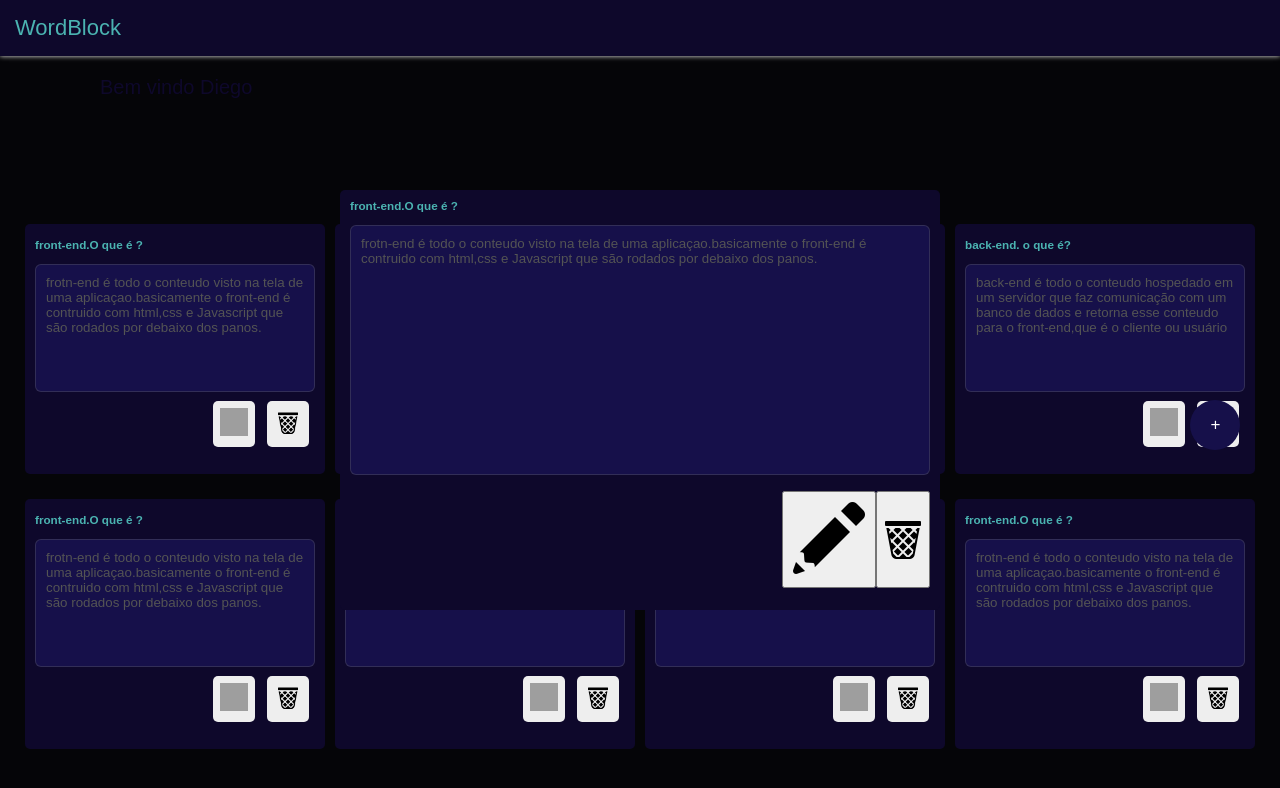
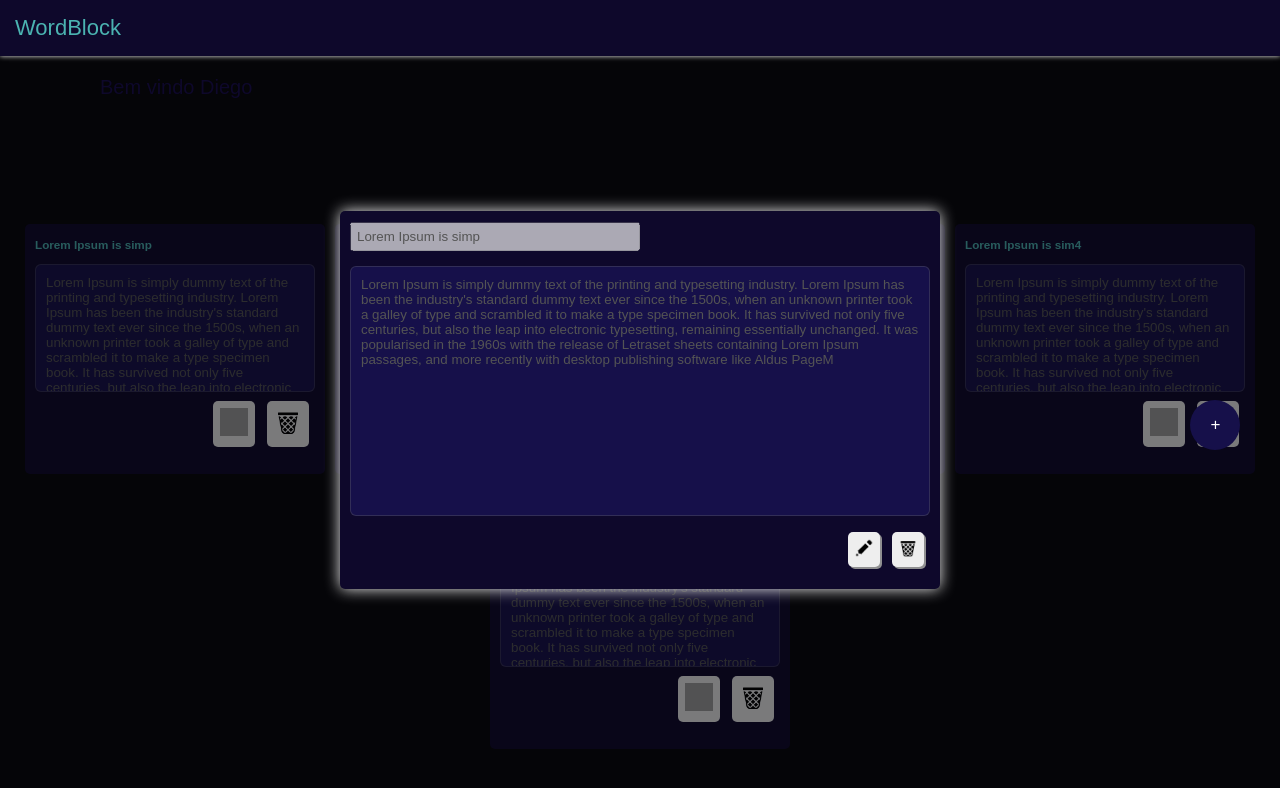
Before and after one commit to diegodevelopertec/bloco-de-notas, a React (Vite) app: page /notes in a window 1280 px wide. Both pictures are taken after a click on the link 288 px from the left and 424 px from the top of the page. Shown: the top 788 px of the page. Built offline with nearby package versions, Linux system fonts and the light colour scheme; no server answers; data requests are answered from the project's data file; grey boxes are pictures that could not be loaded.

Commit message:
adicionada funcionalidade de fechar modal apos deletar

```diff
--- a/mock/database.json
+++ b/mock/database.json
@@ -33,52 +33,34 @@
   ],
   "notes": [
     {
-      "id": 3,
-      "usersId": 1,
-      "title": "front-end.O que é ?",
-      "content": "frotn-end é todo o conteudo visto na tela de uma aplicaçao.basicamente o front-end é contruido com html,css e Javascript que são rodados por debaixo dos panos."
+      "usersId": 2,
+      "title": "Lorem Ipsum is simp",
+      "content": "Lorem Ipsum is simply dummy text of the printing and typesetting industry. Lorem Ipsum has been the industry's standard dummy text ever since the 1500s, when an unknown printer took a galley of type and scrambled it to make a type specimen book. It has survived not only five centuries, but also the leap into electronic typesetting, remaining essentially unchanged. It was popularised in the 1960s with the release of Letraset sheets containing Lorem Ipsum passages, and more recently with desktop publishing software like Aldus PageM",
+      "id": 14
     },
     {
-      "id": 4,
       "usersId": 2,
-      "title": "uma anotação qualquer",
-      "content": "estou aprendendo que react é um framework da web para desnevolvimento de front-ends de aplicações"
+      "title": "Lorem Ipsum is s2p",
+      "content": "Lorem Ipsum is simply dummy text of the printing and typesetting industry. Lorem Ipsum has been the industry's standard dummy text ever since the 1500s, when an unknown printer took a galley of type and scrambled it to make a type specimen book. It has survived not only five centuries, but also the leap into electronic typesetting, remaining essentially unchanged. It was popularised in the 1960s with the release of Letraset sheets containing Lorem Ipsum passages, and more recently with desktop publishing software like Aldus PageM",
+      "id": 15
     },
     {
-      "title": "anotacao atualizada",
-      "content": "anotacao atualizada",
-      "id": 6,
-      "usersId": 2
+      "usersId": 2,
+      "title": "Lorem Ipsum is si3",
+      "content": "Lorem Ipsum is simply dummy text of the printing and typesetting industry. Lorem Ipsum has been the industry's standard dummy text ever since the 1500s, when an unknown printer took a galley of type and scrambled it to make a type specimen book. It has survived not only five centuries, but also the leap into electronic typesetting, remaining essentially unchanged. It was popularised in the 1960s with the release of Letraset sheets containing Lorem Ipsum passages, and more recently with desktop publishing software like Aldus PageM",
+      "id": 16
     },
     {
-      "id": 7,
-      "usersId": 3,
-      "title": "back-end. o que é?",
-      "content": "back-end é todo o conteudo hospedado em um servidor que faz comunicação com um banco de dados e retorna esse conteudo para o front-end,que é o cliente ou usuário"
+      "usersId": 2,
+      "title": "Lorem Ipsum is sim4",
+      "content": "Lorem Ipsum is simply dummy text of the printing and typesetting industry. Lorem Ipsum has been the industry's standard dummy text ever since the 1500s, when an unknown printer took a galley of type and scrambled it to make a type specimen book. It has survived not only five centuries, but also the leap into electronic typesetting, remaining essentially unchanged. It was popularised in the 1960s with the release of Letraset sheets containing Lorem Ipsum passages, and more recently with desktop publishing software like Aldus PageM",
+      "id": 17
     },
     {
-      "id": 8,
-      "usersId": 1,
-      "title": "front-end.O que é ?",
-      "content": "frotn-end é todo o conteudo visto na tela de uma aplicaçao.basicamente o front-end é contruido com html,css e Javascript que são rodados por debaixo dos panos."
-    },
-    {
-      "id": 9,
       "usersId": 2,
-      "title": "uma anotação qualquer",
-      "content": "estou aprendendo que react é um framework da web para desnevolvimento de front-ends de aplicações"
-    },
-    {
-      "id": 12,
-      "usersId": 3,
-      "title": "back-end. o que é?",
-      "content": "back-end é todo o conteudo hospedado em um servidor que faz comunicação com um banco de dados e retorna esse conteudo para o front-end,que é o cliente ou usuário"
-    },
-    {
-      "id": 13,
-      "usersId": 1,
-      "title": "front-end.O que é ?",
-      "content": "frotn-end é todo o conteudo visto na tela de uma aplicaçao.basicamente o front-end é contruido com html,css e Javascript que são rodados por debaixo dos panos."
+      "title": "Lorem Ipsum is sim6",
+      "content": "Lorem Ipsum is simply dummy text of the printing and typesetting industry. Lorem Ipsum has been the industry's standard dummy text ever since the 1500s, when an unknown printer took a galley of type and scrambled it to make a type specimen book. It has survived not only five centuries, but also the leap into electronic typesetting, remaining essentially unchanged. It was popularised in the 1960s with the release of Letraset sheets containing Lorem Ipsum passages, and more recently with desktop publishing software like Aldus PageM",
+      "id": 19
     }
   ]
 }
--- a/src/Components/CardItem/index.tsx
+++ b/src/Components/CardItem/index.tsx
@@ -2,20 +2,45 @@
 import LixeiraImage from '../../assets/images/lixeira.png'
 import EditImage from '../../assets/images/edit.png'
 import { NotesTypes } from '../../types/notesType'
+import {useState } from 'react'
+import {ApiActions} from './../../Api/api'
 
 
 type Props={
     data:NotesTypes
-   clikedDelete?:()=>void
-
+    closeCardItem:()=>void
 }
 
-export const CardItem=({data}:Props)=>{
+
+
+
+export const CardItem=({data,closeCardItem}:Props)=>{
+    const [inputDisbale,setInputDisable]=useState(true)
+
+    const deleteNote=async (id:number )=>{
+        try{
+          let json=await ApiActions.delNote(id)
+          closeCardItem()
+           return json
+
+        }catch(e){
+          console.log(e);
+        return null
+        }
+
+
+    }
+
+
+
+
+
+
 
     return <>
     <S.cardContainer id={data.id.toString()} className="cardItem">
         <S.cardData>
-            <span><h3 id="title-card">{data.title}</h3></span>
+            <span><input disabled id="title-card" value={data.title}></input></span>
             <span><h3>{data.data}</h3></span>
         </S.cardData>
         <S.cardContent>
@@ -23,7 +48,7 @@
         </S.cardContent>
         <S.ContainerActionsModal>
             <button className="link-view"  ><img  src={EditImage} alt="" /></button>
-            <button className="link-lixeira"  ><img src={LixeiraImage}  alt="" /></button>
+            <button className="link-lixeira"   onClick={()=>deleteNote(data.id)} ><img src={LixeiraImage}  alt="" /></button>
 
         </S.ContainerActionsModal>
     </S.cardContainer>
--- a/src/Components/CardItem/style.ts
+++ b/src/Components/CardItem/style.ts
@@ -9,11 +9,10 @@
     display:flex;
     flex-direction:column;
     margin: 5px;
-
     border-radius:5px;
     color:#4bb3b1;
     transition: all ease .4s;
-
+    box-shadow: 0 0 15px #eee;
 
     :hover{
       background:#11192b;
@@ -33,15 +32,22 @@
     height:10px;
     margin-bottom:5px;
     font-size:10px;
+    padding: 15px 0;
 
     span{
-        text-align:center;
+        width: 100%;
+        input{
+         width: 100%;
+         padding: 5px ;
+     }
     }
+
 `
 
 export const cardContent=styled.div`
     flex:1;
     margin-top:10px;
+
 
     textarea{
     width:100%;
@@ -66,7 +72,7 @@
 margin-top: 12px;
 margin-bottom: 12px;
 
-a{
+button{
     text-decoration:none;
     background-color:#eee;
     margin-left:6px;
@@ -75,7 +81,7 @@
      border-radius: 5px;
      box-shadow:2px 2px 0 #909091;
      transition:all ease .3s;
-
+    border: none;
 
      &:hover{
         background-color:#33cc52;
--- a/src/Components/Modal/index.tsx
+++ b/src/Components/Modal/index.tsx
@@ -26,18 +26,16 @@
 
 //functions
 const formActions={
-    titleContent:(e:ChangeEvent<HTMLInputElement>)=>{
-        setTitleInput(e.target.value)
-    },
-    noteContent:(e:ChangeEvent<HTMLTextAreaElement>)=>{
-        setNoteContentInput(e.target.value)
-    }
+    titleContent:(e:ChangeEvent<HTMLInputElement>)=>setTitleInput(e.target.value),
+    noteContent:(e:ChangeEvent<HTMLTextAreaElement>)=>setNoteContentInput(e.target.value)
+
 }
 const addNote=async ()=>{
    if(titleInput && contentInput){
-    let json=await ApiActions.addPostNote(titleInput,contentInput,2)
-     activateOffModal()}
+      let json=await ApiActions.addPostNote(titleInput,contentInput,2)
+      activateOffModal()
     }
+ }
 
 
 
--- a/src/Pages/AllNotes/AllNotes.tsx
+++ b/src/Pages/AllNotes/AllNotes.tsx
@@ -23,7 +23,7 @@
  useEffect(()=>{
   loadNotes()
 
- },[])
+ },[notes])
 
  //Functions
   const deleteNote=async (id:number )=>{
@@ -47,12 +47,19 @@
   }
 
 
-const returnDataModaledit=(data:NotesTypes)=>{
+const returnDataModalEdit=(data:NotesTypes)=>{
   setDataModalEdit(data)
+  setOpacity(true)
   setVisibleModalEdit(true)
   setActiveModalContainer(true)
+
 }
 
+const removeModals=()=>{
+  setOpacity(false)
+  setVisibleModalEdit(false)
+  setActiveModalContainer(false)
+}
 
 return <>
     <S.Main id='list-container'>
@@ -62,7 +69,7 @@
                       <Card
                         clickDelete={()=>{deleteNote(item.id)}}
                          info={item}
-                         onClick={returnDataModaledit}
+                         onClick={returnDataModalEdit}
                          />
                   </div>))
                     :
@@ -79,7 +86,7 @@
        </S.Main>
        {activeModalContainer && <S.ContainerModal>
            { onModal && <Modal  activateOffModal={actionsModal.closeModal} />}
-           {visibleModalEdit && <CardItem data={dataModalEdit} />}
+           {visibleModalEdit && <CardItem  closeCardItem={removeModals} data={dataModalEdit} />}
        </S.ContainerModal>}
 
 
```
